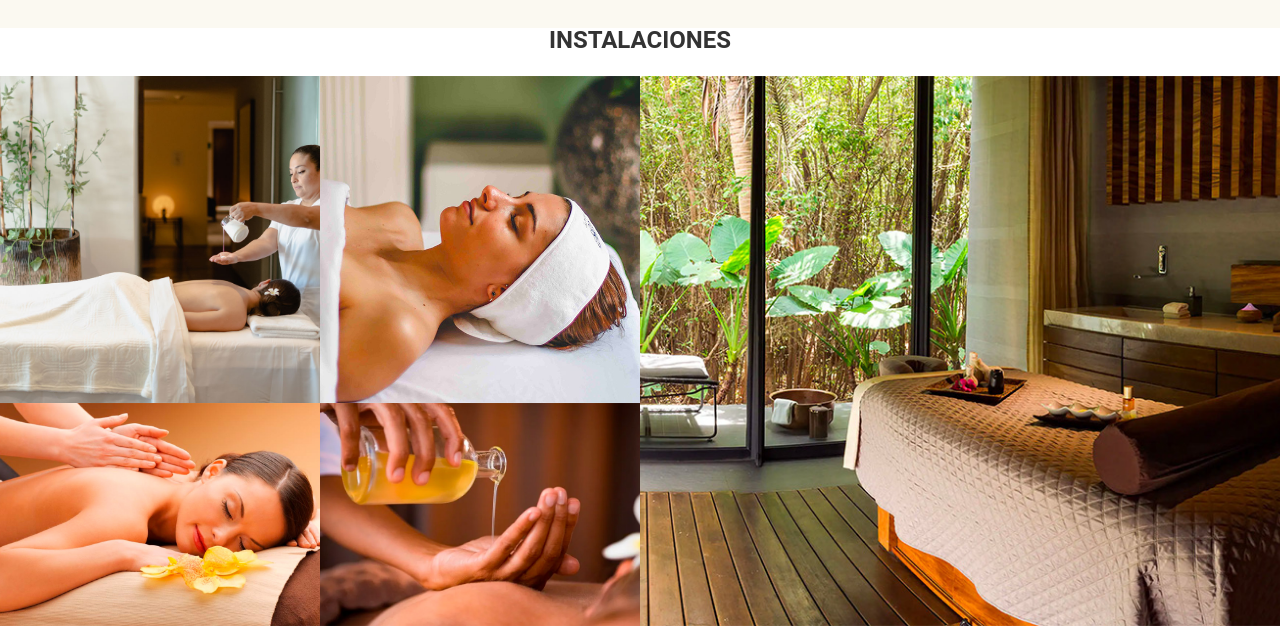
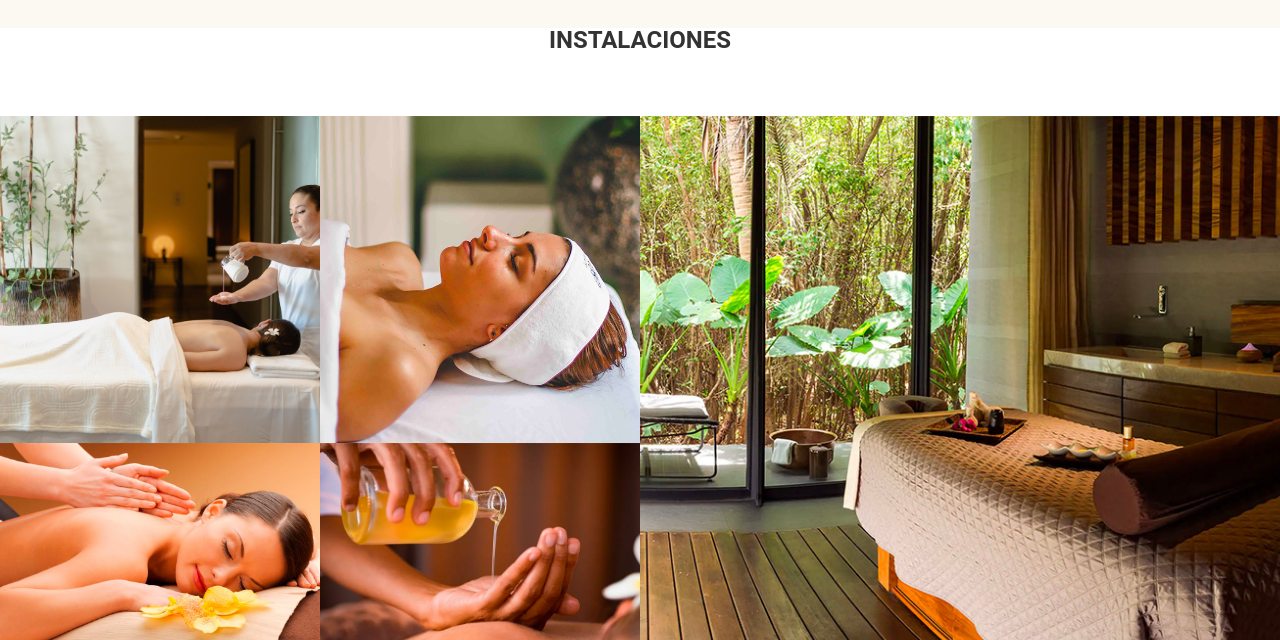
Before and after one commit to josefvr/JoseVazquez_SPA, a plain HTML site: page index.html in a window 1280 px wide. Shown: the part 2244-2884 px from the top of the page. Drawn offline with Linux system fonts and the light colour scheme; files whose address does not match are found by name; a web font is replaced by a local one.

Commit message:
Update estilo.css

```diff
--- a/css/estilo.css
+++ b/css/estilo.css
@@ -229,6 +229,9 @@ nav{
     background-color: transparent;
     color: #333;
 }
+.instalaciones{
+    margin-top: 40px;
+}
 .instalaciones h2{
     text-align: center;
     margin-top: 40px;
```
